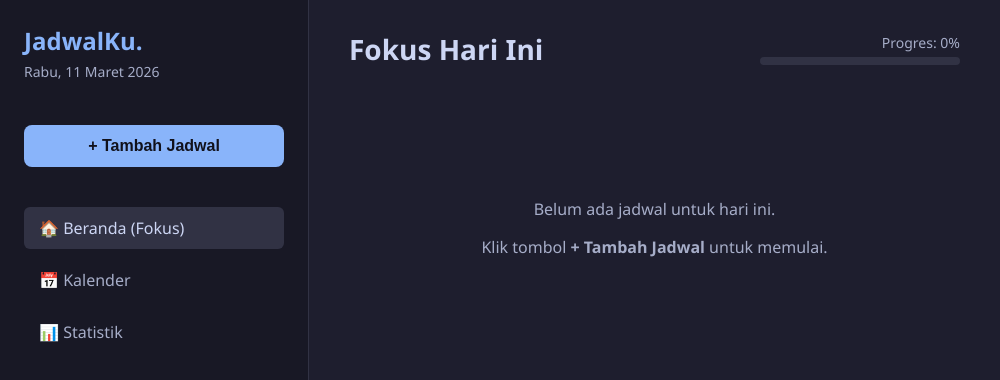
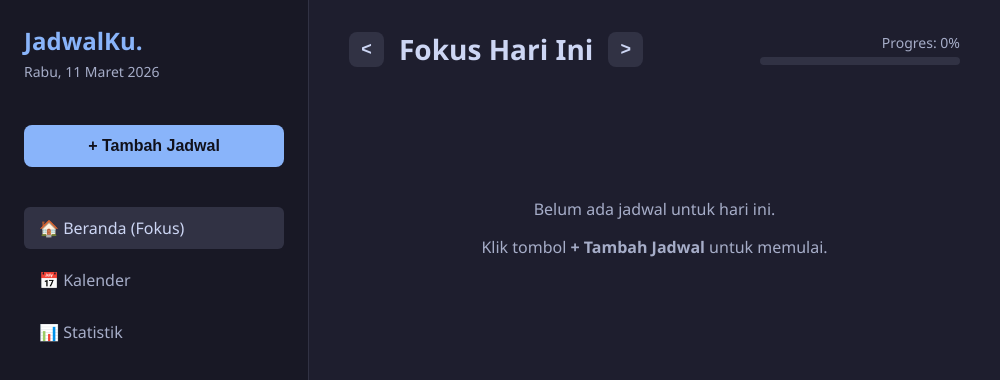
Before and after one commit to Afile21/Aplikasi-Jadwal, an Electron app: page index.html in a window 1000 px wide. Shown: the top 380 px of the page. Drawn offline with Linux system fonts and the light colour scheme; no server answers.

Commit message:
penambahan fitur navigasi tanggal

```diff
--- a/index.html
+++ b/index.html
@@ -26,7 +26,12 @@
 
         <main class="main-content">
             <header class="main-header">
-                <h1>Fokus Hari Ini</h1>
+                <div class="header-nav-tanggal">
+                    <button class="btn-nav-tanggal" id="btn-kemarin" title="Hari Sebelumnya">&lt;</button>
+                    <h1 id="teks-tanggal-fokus">Fokus Hari Ini</h1>
+                    <button class="btn-nav-tanggal" id="btn-besok" title="Hari Berikutnya">&gt;</button>
+                </div>
+
                 <div class="progress-container">
                     <span>Progres: 0%</span>
                     <div class="progress-bar"><div class="progress-fill" style="width: 0%;"></div></div>
--- a/renderer.js
+++ b/renderer.js
@@ -5,6 +5,8 @@ const btnTambahJadwal = document.getElementById('btn-tambah-jadwal');
 const modalTambah = document.getElementById('modal-tambah');
 const btnTutupModal = document.getElementById('btn-tutup-modal');
 const formJadwal = document.getElementById('form-jadwal');
+// Variabel untuk melacak tanggal mana yang sedang dilihat di layar utama
+let tanggalAktif = new Date();
 
 // Menampilkan hari dan tanggal saat ini di Sidebar
 const dateElement = document.getElementById('current-date');
@@ -60,19 +62,44 @@ ipcRenderer.on('simpan-gagal', (event, pesan) => {
 // --- LOGIKA BARU: MENAMPILKAN JADWAL KE LAYAR ---
 
 // 1. Fungsi untuk mendapatkan format tanggal hari ini (YYYY-MM-DD)
-function getTanggalHariIni() {
-    const today = new Date();
-    const year = today.getFullYear();
-    const month = String(today.getMonth() + 1).padStart(2, '0');
-    const day = String(today.getDate()).padStart(2, '0');
+// 1. Fungsi mengubah objek tanggal menjadi format YYYY-MM-DD untuk database
+function getTanggalFormatDB(dateObj) {
+    const year = dateObj.getFullYear();
+    const month = String(dateObj.getMonth() + 1).padStart(2, '0');
+    const day = String(dateObj.getDate()).padStart(2, '0');
     return `${year}-${month}-${day}`;
 }
 
-// 2. Fungsi untuk meminta data jadwal ke main.js
+// 2. Fungsi memperbarui judul H1 (Tulis "Fokus Hari Ini" jika hari ini, atau tulis tanggalnya jika hari lain)
+function updateTeksTanggal() {
+    const h1 = document.getElementById('teks-tanggal-fokus');
+    const opsi = { weekday: 'long', year: 'numeric', month: 'long', day: 'numeric' };
+    const hariIni = new Date();
+
+    if (getTanggalFormatDB(tanggalAktif) === getTanggalFormatDB(hariIni)) {
+        h1.innerText = "Fokus Hari Ini";
+    } else {
+        h1.innerText = tanggalAktif.toLocaleDateString('id-ID', opsi);
+    }
+}
+
+// 2.1. Fungsi memuat jadwal sesuai 'tanggalAktif'
 function loadJadwal() {
-    const tanggal = getTanggalHariIni();
-    ipcRenderer.send('ambil-jadwal', tanggal);
+    const tanggalDB = getTanggalFormatDB(tanggalAktif);
+    updateTeksTanggal(); // Ubah teks judul H1
+    ipcRenderer.send('ambil-jadwal', tanggalDB); // Minta data ke database
 }
+
+// 4. Logika Tombol Panah (Kemarin & Besok)
+document.getElementById('btn-kemarin').addEventListener('click', () => {
+    tanggalAktif.setDate(tanggalAktif.getDate() - 1); // Mundur 1 hari
+    loadJadwal(); // Muat ulang layar
+});
+
+document.getElementById('btn-besok').addEventListener('click', () => {
+    tanggalAktif.setDate(tanggalAktif.getDate() + 1); // Maju 1 hari
+    loadJadwal(); // Muat ulang layar
+});
 
 // 3. Menerima data dari main.js dan merakit HTML-nya
 ipcRenderer.on('data-jadwal', (event, jadwalList) => {
--- a/style.css
+++ b/style.css
@@ -293,3 +293,31 @@ body {
     opacity: 1;
     transform: scale(1.2); /* Sedikit membesar saat disentuh kursor */
 }
+
+/* --- GAYA NAVIGASI TANGGAL --- */
+.header-nav-tanggal {
+    display: flex;
+    align-items: center;
+    gap: 15px;
+}
+
+.btn-nav-tanggal {
+    background-color: var(--bg-card);
+    color: var(--text-primary);
+    border: none;
+    width: 35px;
+    height: 35px;
+    border-radius: 8px;
+    font-size: 18px;
+    font-weight: bold;
+    cursor: pointer;
+    transition: 0.2s;
+    display: flex;
+    justify-content: center;
+    align-items: center;
+}
+
+.btn-nav-tanggal:hover {
+    background-color: var(--accent-color);
+    color: #11111b;
+}
```
